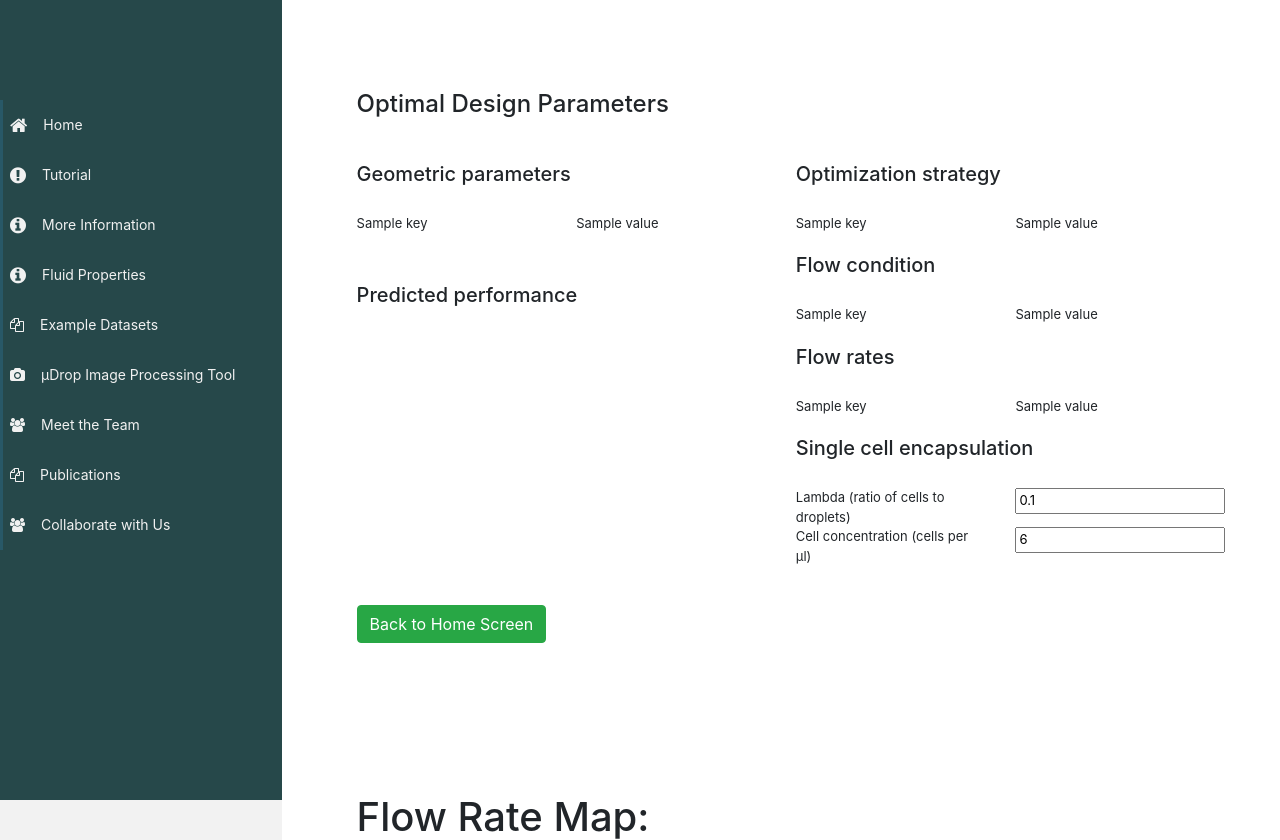
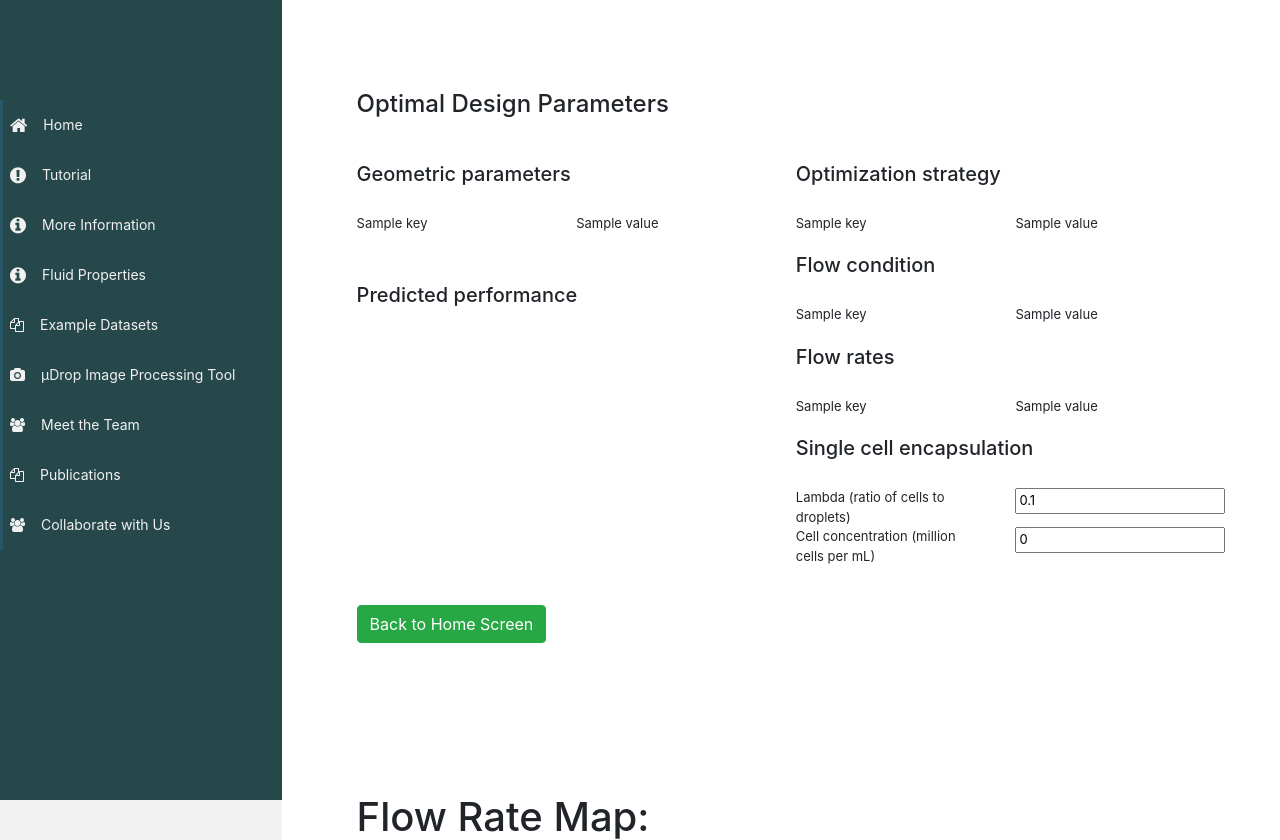
Before and after one commit to CIDARLAB/dafd-website, a Flask app: template app/templates/backward_3.html in a window 1280 px wide. Shown: the top 840 px of the page. Run offline with Flask 2, Linux system fonts and the light colour scheme; the template is opened without the code that fills it: most values are stand-ins (such as "Sample title", 1, 10 or a date in 2020); some libraries are stand-ins or nearby versions.

Commit message:
Changed sce concentration

```diff
--- a/app/templates/backward_3.html
+++ b/app/templates/backward_3.html
@@ -55,8 +55,8 @@
                 <div class="col-md-6 col-sm-12 col-xs-12"><input type="text" id="lambda" name="lambda" value="0.1" onchange="updateLambda(this.value, {{ gen_rate }}, {{ flow_rate }});"></div>
             </div>
             <div class="row">
-                <div class="col-md-6 col-sm-12 col-xs-12">Cell concentration (cells per &mu;l)</div>
-                <div class="col-md-6 col-sm-12 col-xs-12"><input type="text" id="conc" name="conc" value="{{(gen_rate*0.1*60/flow_rate)|int}}" readonly></div>
+                <div class="col-md-6 col-sm-12 col-xs-12">Cell concentration (million cells per mL)</div>
+                <div class="col-md-6 col-sm-12 col-xs-12"><input type="text" id="conc" name="conc" value="{{(gen_rate*0.1*60/(flow_rate*1000))|int}}" readonly></div>
             </div>
         </div>
     </div>
--- a/app/templates/backward_3_de.html
+++ b/app/templates/backward_3_de.html
@@ -48,8 +48,8 @@
                 <div class="col-md-6 col-sm-12 col-xs-12"><input type="text" id="lambda" name="lambda" value="0.1" onchange="updateLambda(this.value, {{ gen_rate }}, {{ flow_rate }});"></div>
             </div>
             <div class="row">
-                <div class="col-md-6 col-sm-12 col-xs-12">Cell concentration (cells per &mu;l)</div>
-                <div class="col-md-6 col-sm-12 col-xs-12"><input type="text" id="conc" name="conc" value="{{(gen_rate*0.1*60/flow_rate)|int}}" readonly></div>
+                <div class="col-md-6 col-sm-12 col-xs-12">Cell concentration (million cells per mL)</div>
+                <div class="col-md-6 col-sm-12 col-xs-12"><input type="text" id="conc" name="conc" value="{{(gen_rate*0.1*60/(flow_rate*1000))|int}}" readonly></div>
             </div>
         </div>
     </div>
```
